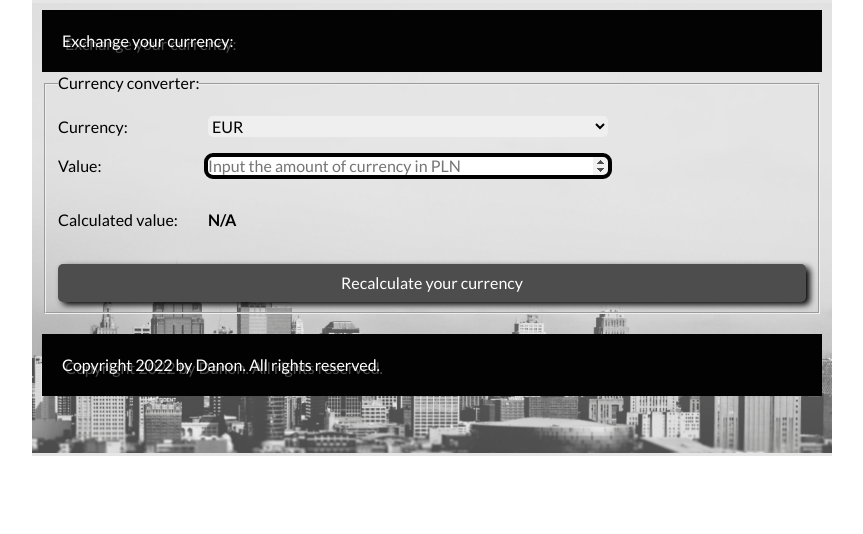
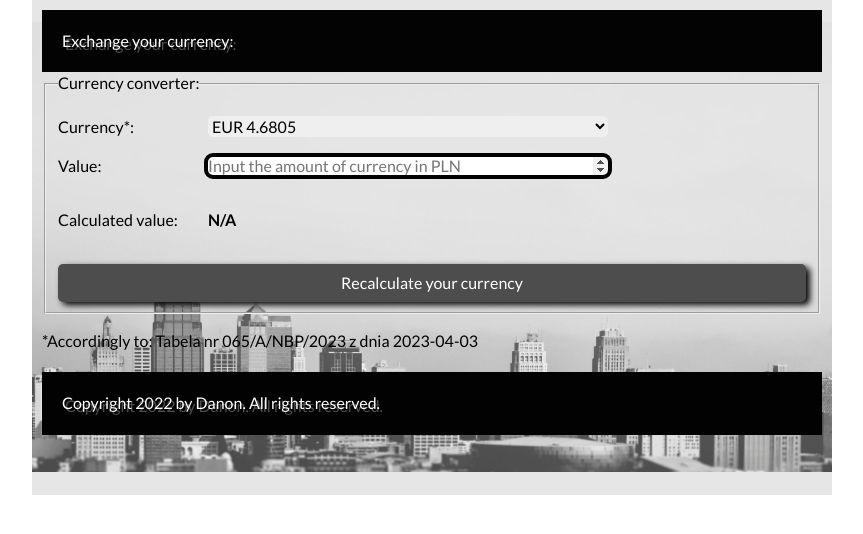
Before and after one commit to danonstinson/Currency-converter-react, a React (Create React App) app: page / in a window 1280 px wide. Shown: the top 534 px of the page, without its empty margins (208-1071 px from the left). Built offline with nearby package versions, Linux system fonts and the light colour scheme.

Commit message:
form select field updated

```diff
--- a/src/Form/index.js
+++ b/src/Form/index.js
@@ -23,7 +23,7 @@ const Form = ({ result, calculatedResult }) => {
         </legend>
         <p>
           <label>
-            <span className="form__text">Currency:
+            <span className="form__text">Currency*:
             </span>
             <select
               className="form__field" name="currency"
@@ -34,7 +34,7 @@ const Form = ({ result, calculatedResult }) => {
                 <option
                   key={currency.prefix}
                   value={currency.prefix}>
-                  {currency.prefix}
+                  {currency.prefix} {currency.rate}
                 </option>
               ))}
             </select>
@@ -64,6 +64,9 @@ const Form = ({ result, calculatedResult }) => {
           className="button">Recalculate your currency
         </button>
       </fieldset>
+      <p>
+        *Accordingly to: Tabela nr 065/A/NBP/2023 z dnia 2023-04-03
+      </p>
     </form>
   );
 
```
